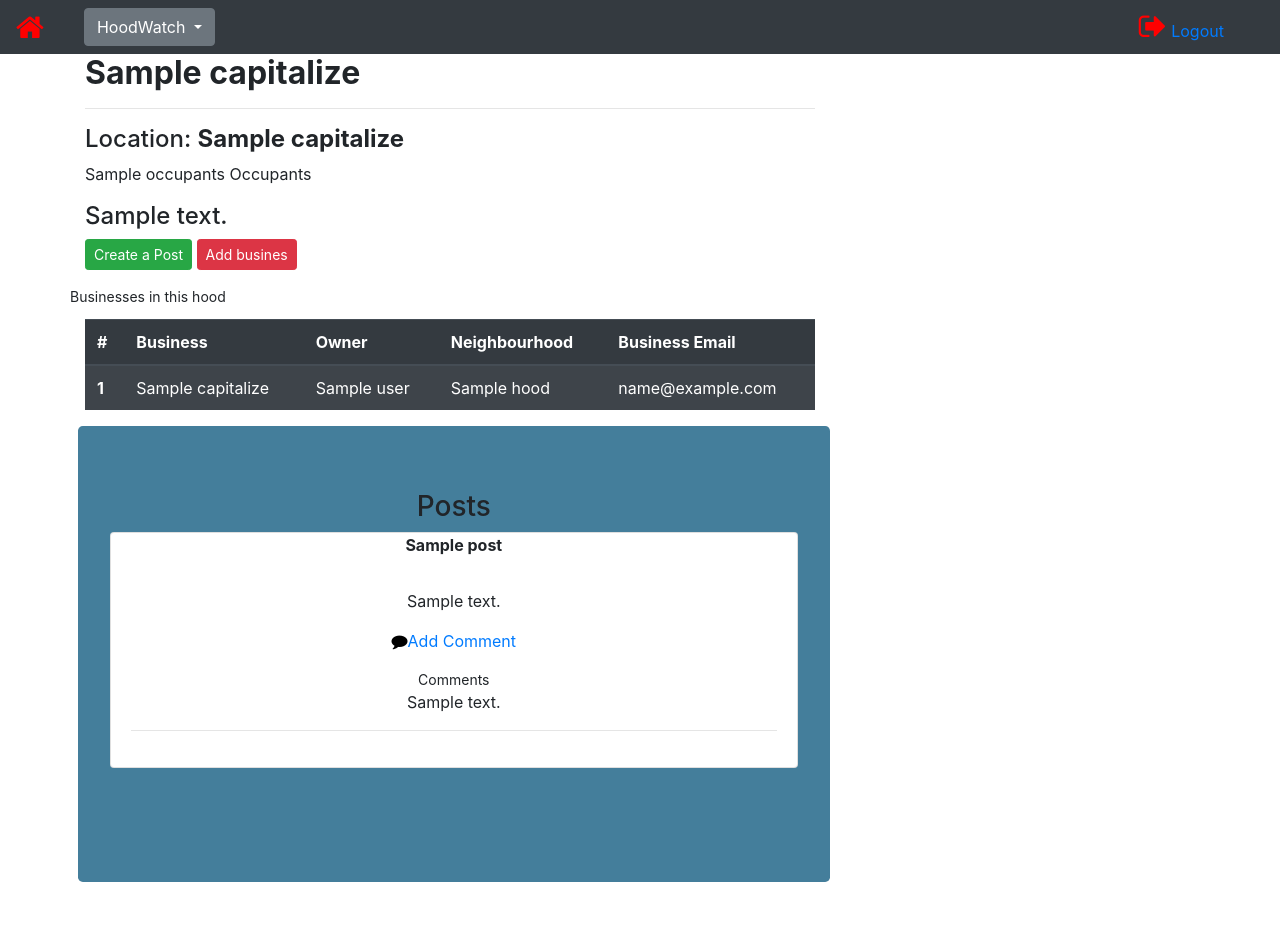
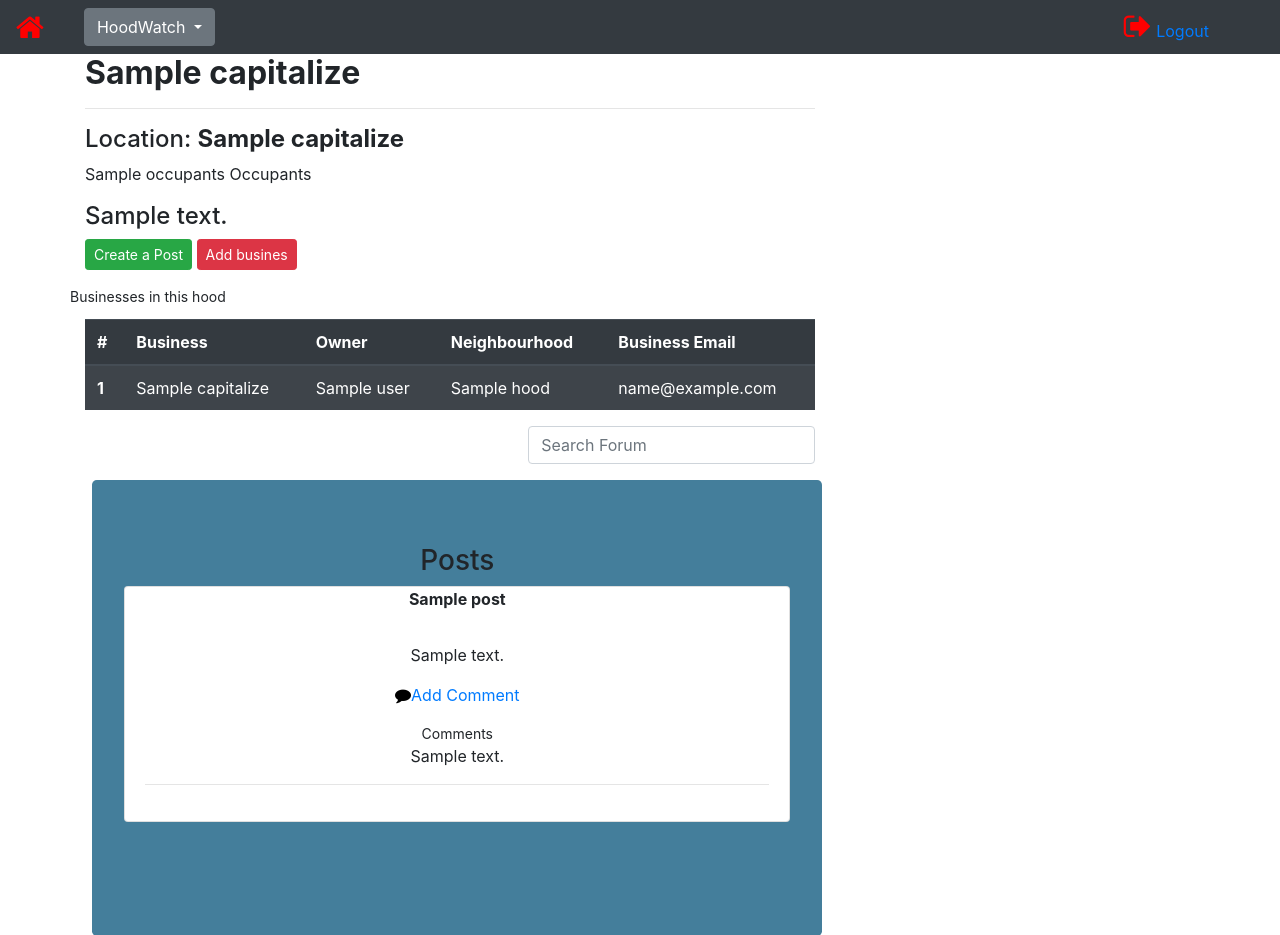
Before and after one commit to wanjiiru/HoodWatch, a Django app: template hood/templates/hood.html in a window 1280 px wide. Shown: the top 935 px of the page. Before the commit the page ends 882 px from the top, so only its background shows below. Run offline with Django 3.2, Linux system fonts and the light colour scheme; the template is opened without the code that fills it: most values are stand-ins (such as "Sample title", 1, 10 or a date in 2020); some libraries are stand-ins or nearby versions.

Commit message:
add search functionality

```diff
--- a/hood/templates/hood.html
+++ b/hood/templates/hood.html
@@ -63,6 +63,17 @@
                                   </tbody>
                                 </table>
                 {%if posts%}
+                    <div class="row">
+				    		<div class="col-md-7"></div>
+				    		<div class="col-md-5">
+				    			<form class="" class="" action="{% url 'search' %}">
+						            <div class="form-group">
+						              <input type="text" class="form-control" placeholder="Search Forum" name = "searchForum">
+						            </div>
+
+						        </form>
+				    		</div>
+				    	</div
 
 				    	<div class="row">
 				    		{% for post in posts %}
--- a/hood/templates/navbar.html
+++ b/hood/templates/navbar.html
@@ -35,6 +35,18 @@
 
             </div>
         </div>
+             <div class="collapse navbar-collapse" id="navbarResponsive">
+            <div class="container-fluid">
+                                    {% if user.is_authenticated %}
+                <div class="row">
+                    <div class="col-md-12 nav-search">
+                        <form class="form-inline my-2 my-lg-0" role="search" action="{% url 'search' %}">
+                            <input class="form-control my-2 my-sm-0 search-input" name="hoods" type="search" placeholder="Search businesses" aria-label="Search">
+                        </form>
+                    </div>
+                </div>
+            </div>
+            {%endif%}
 
 
          <ul  class="navbar-nav ml-auto" style="list-style: none">
--- a/hood/urls.py
+++ b/hood/urls.py
@@ -15,5 +15,6 @@ urlpatterns = [
         url(r'^join/(\d+)', views.join, name='joinHood'),
         url(r'^createHood/$', views.createHood, name='createHood'),
         url(r'^comment/(?P<post_id>\d+)', views.comment, name='comment'),
+        url(r'^search/$', views.search, name='search'),
 
 ]
--- a/hood/views.py
+++ b/hood/views.py
@@ -175,8 +175,8 @@ def search(request):
         hoods = Neighbourhood.search_hood(search_term)
         message = f"{search_term}"
 
-        return render(request,'hood/search.html',{"message":message,"hoods":hoods})
+        return render(request,'search.html',locals())
 
     else:
         message = "You Haven't searched for any item"
-        return render(request,'hood/search.html',{"message":message})
+        return render(request,'search.html',locals())
```
Also changed, not shown: hood/templates/search.html (+45 -0 lines).
